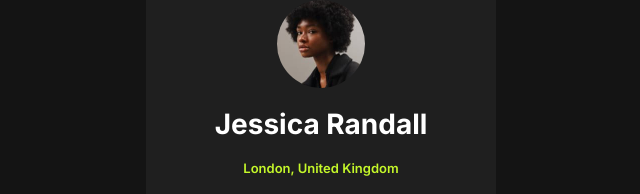
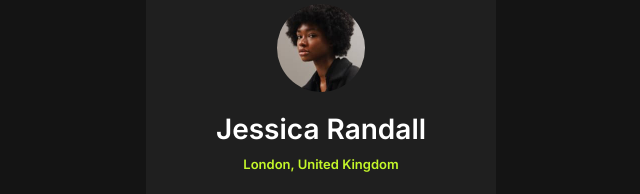
Before and after one commit to Mo-Ahmed-sharqawy/First-try-with-githup, a plain HTML site: page index.html in a window 1280 px wide. Shown: the part 159-353 px from the top of the page, without its empty margins (319-959 px from the left). Drawn offline with Linux system fonts and the light colour scheme.

Commit message:
Update style.css

```diff
--- a/style.css
+++ b/style.css
@@ -38,7 +38,7 @@ body {
     border-radius: 50%;
 }
 
-.contanier h2 {
+.contanier h1 {
     font-weight: 600;
     margin: 20px 0px 10px;
 }
```
